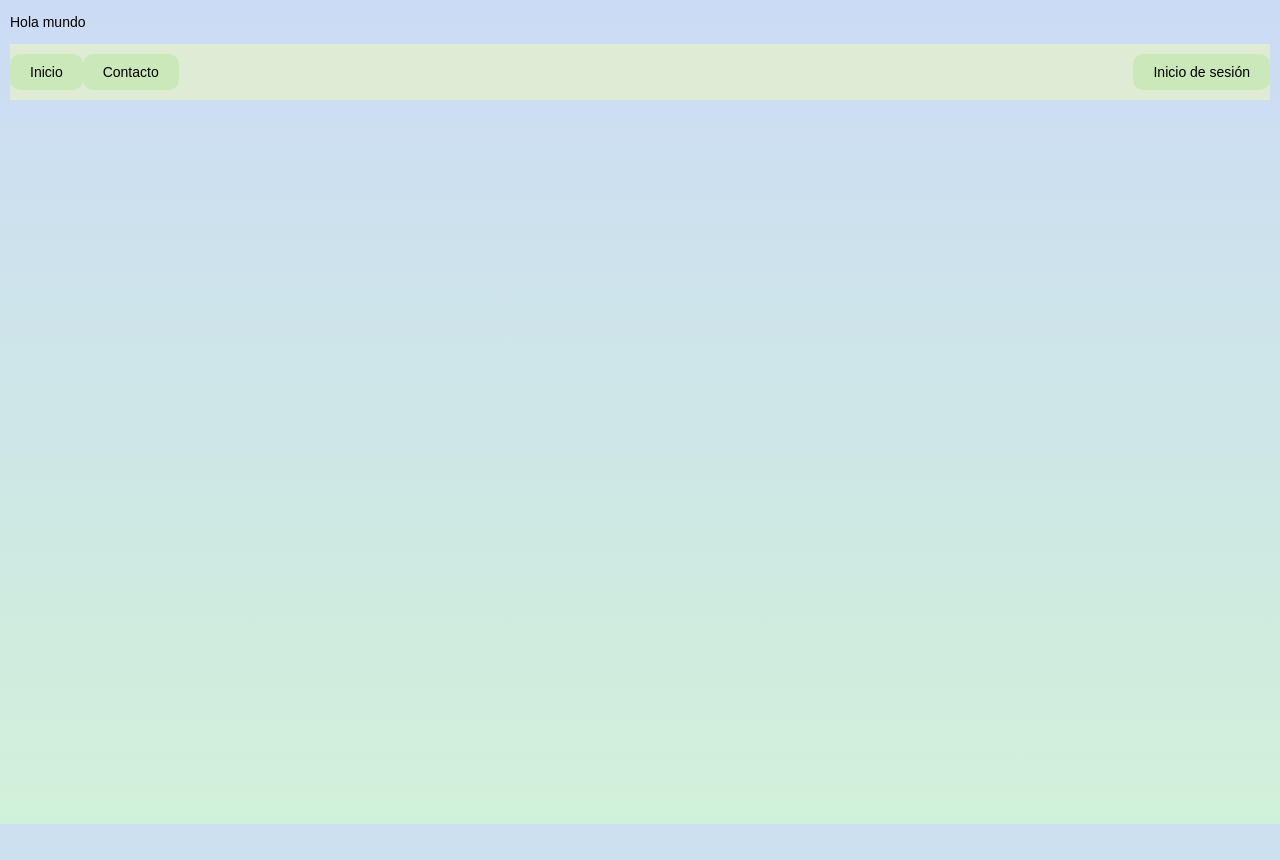
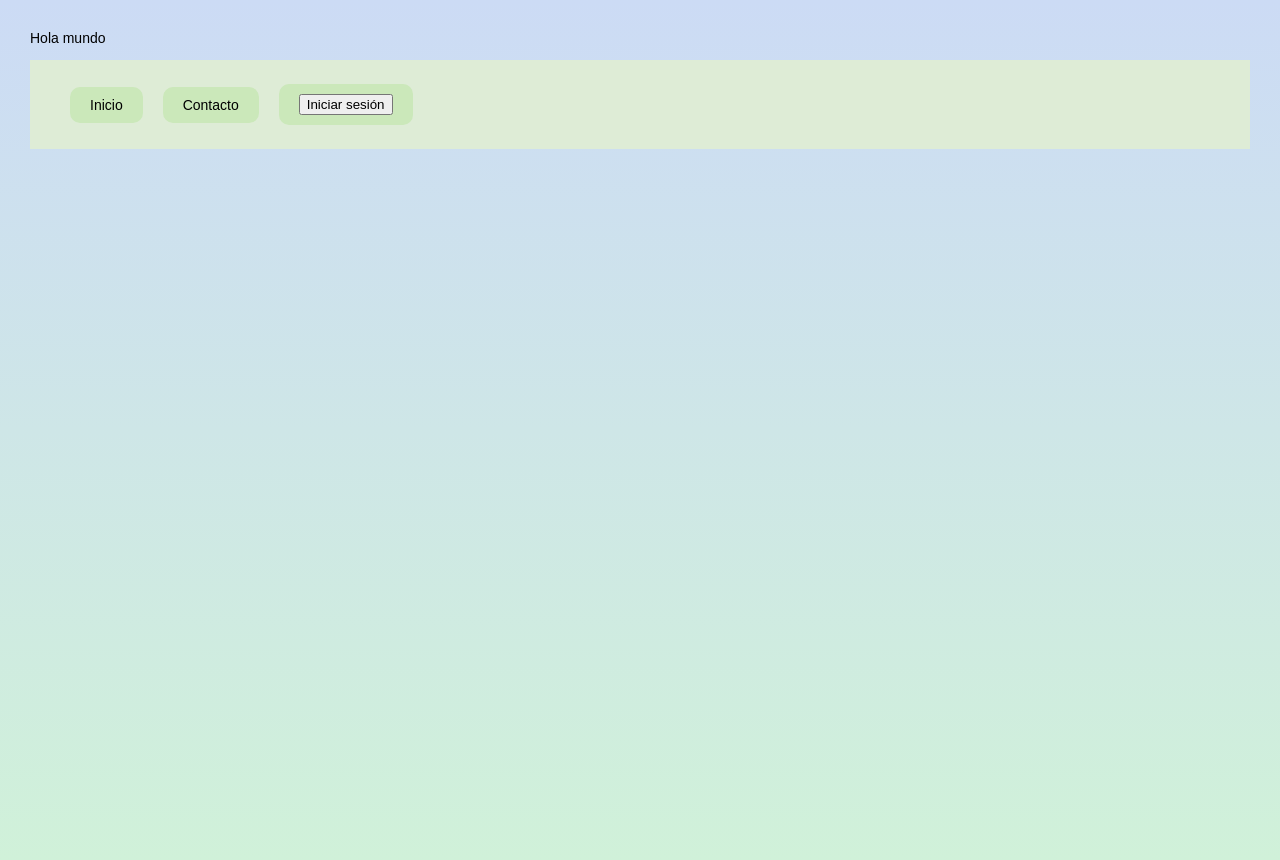
Before and after one commit to conloppri/cuaderno-agricola, a PHP site: page /index.html in a window 1280 px wide. Before the commit the page ends 824 px from the top, so only its background shows below. Run offline with PHP 8.4, Linux system fonts and the light colour scheme.

Commit message:
Inclusión de la barra de navegación y el modal de inicio de sesión.

```diff
--- a/css/styles.css
+++ b/css/styles.css
@@ -1,40 +1,72 @@
-@charset="UTF-8";
+@charset "UTF-8";
 /* CSS Document */
 
 body {
     font-family: Arial, Helvetica, sans-serif;
     font-size: 14px;
-    /*background-color: #CCDBF5;*/
     min-height: 100vh;
     background-repeat: no-repeat;
     background: linear-gradient(to bottom, #CCDBF5, #D0F1D9);
-    margin: 10px;
+    margin: 30px;
     padding: 0;
 }
 
+/* Estilos para la barra de navegación */
 .main_navbar {
+    display: flex;
     background-color: #DEECD6;
     padding: 10px 0;
 }
 
-nav ul {
-    list-style-type: none;
-    margin: 0;
-    padding: 0;
+.nav-list {
+    list-style: none;
     display: flex;
+    gap: 20px;
+    align-items: center;
 }
 
-.main_navbar_item {
-    display: flex;
+nav ul li {
+    /* display: flex; */
     padding: 10px 20px;
     background-color: #CBE8BA;
     border-radius: 10px;
 }
 
-#sesion {
-    margin-left: auto;
+/* Estilos para el modal de inicio de sesión */
+#login-modal {
+    border: none;
+    border-radius: 10px;
+    padding: 20px;
+    box-shadow: 0 4px 8px rgba(0, 0, 0, 0.2);
 }
 
+#login-modal form {
+    display: flex;
+    flex-direction: column;
+    gap: 10px;
+    width: 300px;
+    margin: 50px;
+}
+
+.grupo-form {
+    display: flex;
+    flex-direction: row;
+    align-items: center;
+    justify-content: space-between;
+    gap: 10px;
+}
+
+.grupo-form label {
+    flex: 1;                /* El label ocupa el espacio necesario */
+    min-width: 100px;       /* Ajusta esto para que todos los labels midan lo mismo */
+}
+
+.grupo-form input {
+    flex: 2;                /* El input ocupa el resto del espacio */
+    padding: 5px;
+}
+
+/* Estilos para los enlaces */
 a {
     color: #000000;
     text-decoration: none;
--- a/index.html
+++ b/index.html
@@ -8,17 +8,56 @@
 
     <title>Cuaderno de campo</title>
     <link rel="stylesheet" type="text/css" href="css/styles.css">
+
 </head>
 <body>
     <header>
         <p>Hola mundo</p>
     </header>
     <nav class="main_navbar">
-        <ul>
-            <li class="main_navbar_item"><a href="#">Inicio</a></li>
-            <li class="main_navbar_item"><a href="#">Contacto</a></li>
-            <li class="main_navbar_item" id="sesion"><a href="#">Inicio de sesión</a></li>
+        <ul class="nav-list">
+            <li><a href="#">Inicio</a></li>
+            <li><a href="#">Contacto</a></li>
+            <li id="itemSesion"><button id="btnSesion">Iniciar sesión</button></li>
         </ul>
     </nav>
+
+    <!-- Ventana modal de login -->
+    <dialog id="login-modal">
+        <div class="modal-content">
+            <h2>Iniciar sesión</h2>
+            <form method="dialog" id="login-form">
+                <div class="grupo-form">
+                    <label for="username">Usuario:</label>
+                    <input type="text" id="username" name="username" required>
+                </div>
+                <div class="grupo-form">
+                    <label for="password">Contraseña:</label>
+                    <input type="password" id="password" name="password" required>
+                </div>
+            <button type="submit">Iniciar sesión</button>
+            <button type="button" id="cerrar-sesion">Cerrar</button>
+            </form>
+        </div>
+    </dialog>
+
+    <script>
+        // JavaScript para controlar la ventana modal de login
+        const btnAbrirModal = document.getElementById('btnSesion');
+        const btnCerrarModal = document.getElementById('cerrar-sesion');
+        const modal = document.getElementById('login-modal');
+        const formulario = document.getElementById('login-form');
+
+        btnAbrirModal.addEventListener('click', () => {
+            formulario.reset(); // Limpiar el formulario cada vez que se abre
+            modal.showModal();
+        });
+
+        btnCerrarModal.addEventListener('click', () => {
+            modal.close();
+        });
+
+    </script>
+
 </body>
 </html>
```
